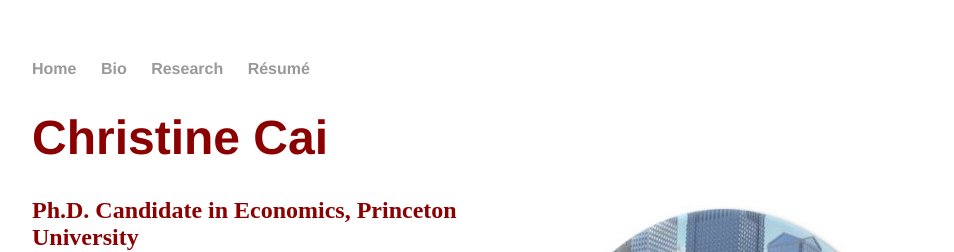
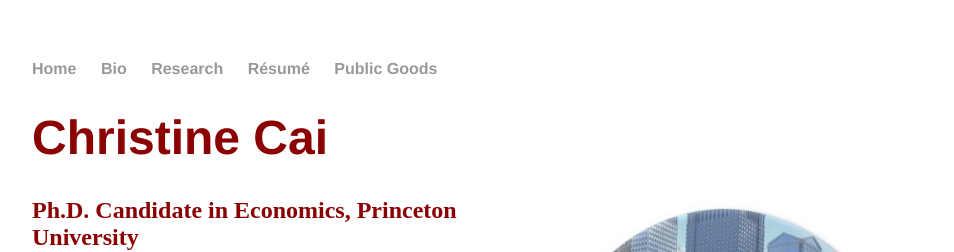
Before and after one commit to christinecai/christinecai.github.io, a Jekyll site: the page built from index.html, in a window 1280 px wide. Shown: the top 252 px of the page, without its empty margins (160-1114 px from the left). Built offline with Jekyll 4.4.1, drawn with Linux system fonts in a browser that asks for light colours.

Commit message:
Update default.html

```diff
--- a/_layouts/default.html
+++ b/_layouts/default.html
@@ -12,6 +12,7 @@
 			<li><a href="/bio/Bio.html">Bio</a></li>
 			<li><a href="/research/Research.html">Research</a></li>
 			<li><a href="/resume/Christine_Cai_resume.pdf">Résumé</a></li>
+			<li><a href="/PublicGoods.html">Public Goods</a></li>
     		</ul>
 		</nav>
 		<div class="container">
```
